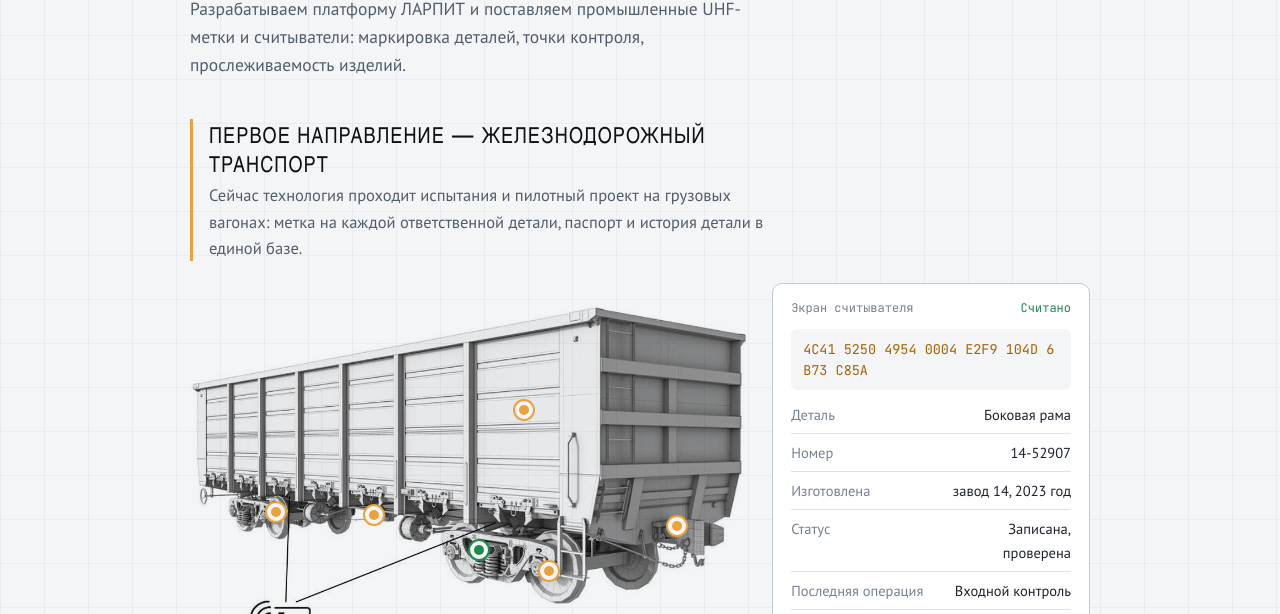
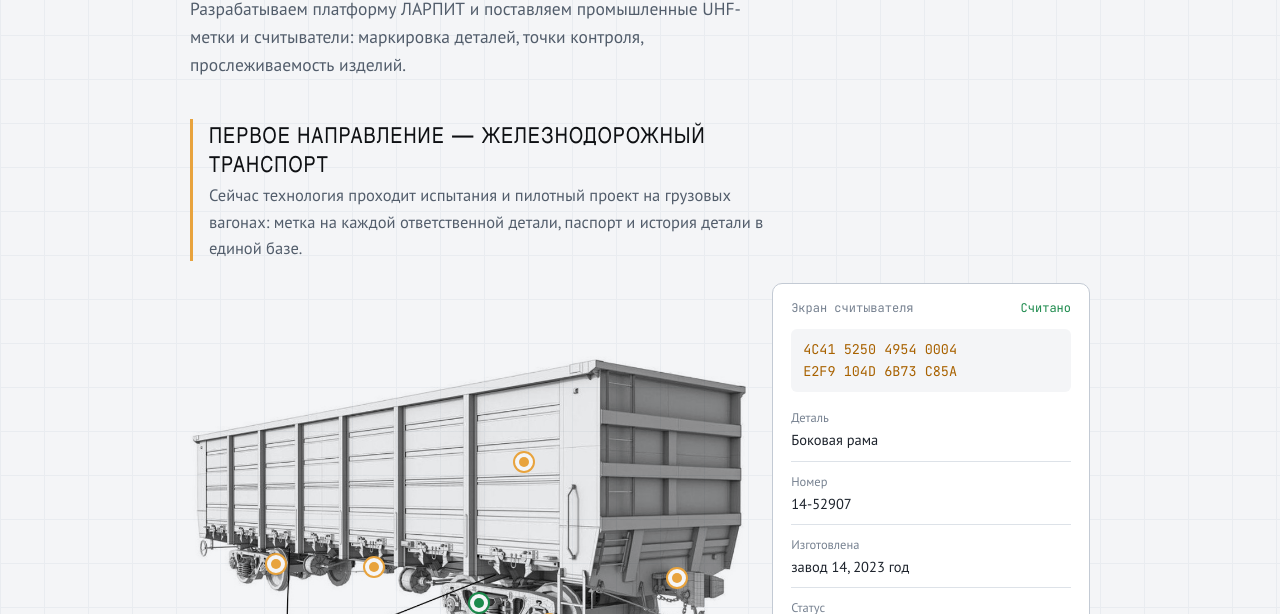
Before and after one commit to semedal/konusgruppsoft-site, a plain HTML site: page index.html in a window 1280 px wide. Shown: the part 317-931 px from the top of the page. Drawn offline with nearby package versions, Linux system fonts and the light colour scheme.

Commit message:
Главная: экран считывателя постоянной высоты — картинка не прыгает при выборе метки
Co-Authored-By: Claude Fable 5.2 <noreply@anthropic.com>

```diff
--- a/assets/site.css
+++ b/assets/site.css
@@ -278,3 +278,10 @@ footer a:hover{color:var(--amber)}
 .focus + .stage{margin-top:22px}
 .screens.two{grid-template-columns:repeat(2,1fr);margin-top:16px}
 @media(max-width:680px){.screens.two{grid-template-columns:1fr}}
+
+/* экран считывателя: высота не зависит от содержимого — подпись над значением, код всегда в две строки */
+.reader .rd-epc{white-space:pre;word-break:normal;min-height:0;line-height:1.6}
+.reader dl{display:block}
+.reader dt{display:block;border-bottom:0;padding:9px 0 0;font-size:12.5px;white-space:nowrap}
+.reader dd{display:block;text-align:left;padding:1px 0 9px;white-space:nowrap;overflow:hidden;text-overflow:ellipsis}
+.rd-note{min-height:2.9em}
--- a/assets/site.js
+++ b/assets/site.js
@@ -66,7 +66,7 @@
       reader.querySelector('.rd-state').textContent = 'Считывание…';
       clearTimeout(timer);
       timer = setTimeout(function () {
-        reader.querySelector('.rd-epc').textContent = d.epc;
+        reader.querySelector('.rd-epc').textContent = d.epc.slice(0, 19) + '\n' + d.epc.slice(20);
         ['part', 'num', 'made', 'st', 'op'].forEach(function (f) {
           reader.querySelector('[data-f="' + f + '"]').textContent = d[f];
         });
--- a/index.html
+++ b/index.html
@@ -72,7 +72,8 @@
         </div>
         <aside class="reader" aria-live="polite">
           <div class="rd-top"><span>Экран считывателя</span><span class="rd-state">Наведите на метку</span></div>
-          <code class="rd-epc">— — — —</code>
+          <code class="rd-epc">—— —— —— ——
+—— —— —— ——</code>
           <dl>
             <dt>Деталь</dt><dd data-f="part">—</dd>
             <dt>Номер</dt><dd data-f="num">—</dd>
```
